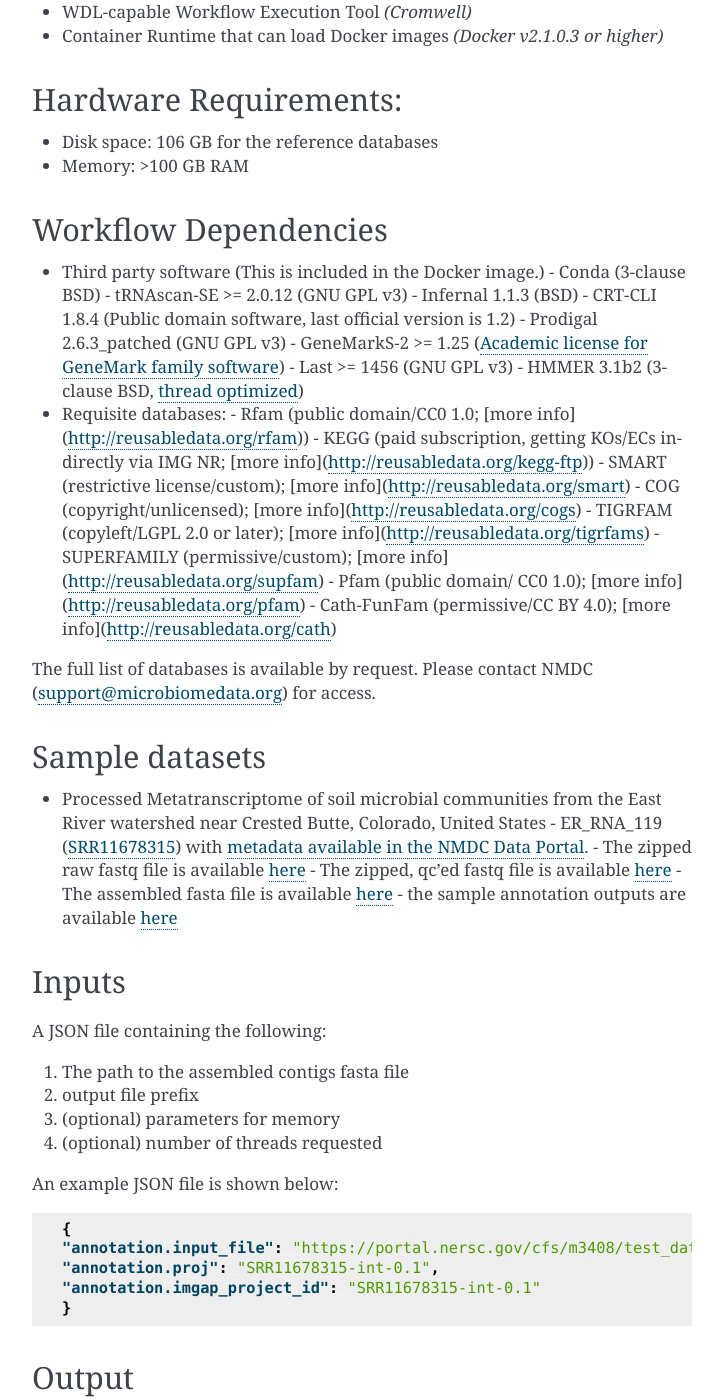
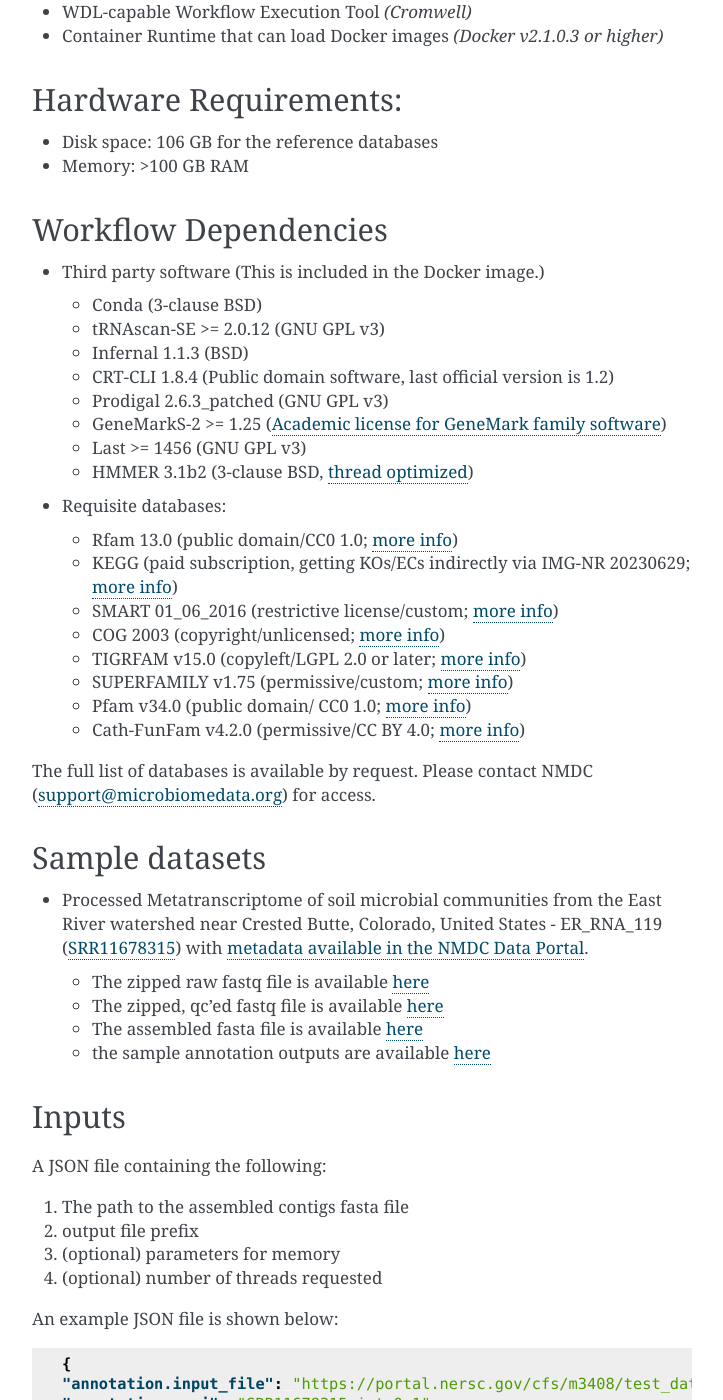
Before and after one commit to microbiomedata/mg_annotation, a Sphinx documentation site: the page built from docs/index.rst, in a window 1280 px wide and 1400 px high, scrolled down 1127 px. Shown: the whole window, without its empty margins (388-1111 px from the left). Built offline with Sphinx 7.4.7, drawn with Linux system fonts in a browser that asks for light colours; some of the changed text lies outside the part shown.

Commit message:
fix bullets and update databases.

```diff
--- a/docs/index.rst
+++ b/docs/index.rst
@@ -32,6 +32,7 @@ Workflow Dependencies
 ---------------------
 
 - Third party software (This is included in the Docker image.)
+
   - Conda (3-clause BSD)
   - tRNAscan-SE >= 2.0.12 (GNU GPL v3)
   - Infernal 1.1.3 (BSD)
@@ -40,21 +41,25 @@ Workflow Dependencies
   - GeneMarkS-2 >= 1.25 (`Academic license for GeneMark family software <http://topaz.gatech.edu/GeneMark/license_download.cgi>`_)
   - Last >= 1456 (GNU GPL v3)
   - HMMER 3.1b2 (3-clause BSD, `thread optimized <https://github.com/Larofeticus/hpc_hmmsearch>`_)
+
 - Requisite databases:
-  - Rfam (public domain/CC0 1.0; [more info](http://reusabledata.org/rfam))
-  - KEGG (paid subscription, getting KOs/ECs indirectly via IMG NR; [more info](http://reusabledata.org/kegg-ftp))
-  - SMART (restrictive license/custom); [more info](http://reusabledata.org/smart)
-  - COG (copyright/unlicensed); [more info](http://reusabledata.org/cogs)
-  - TIGRFAM (copyleft/LGPL 2.0 or later); [more info](http://reusabledata.org/tigrfams)
-  - SUPERFAMILY (permissive/custom); [more info](http://reusabledata.org/supfam)
-  - Pfam (public domain/ CC0 1.0); [more info](http://reusabledata.org/pfam)
-  - Cath-FunFam (permissive/CC BY 4.0); [more info](http://reusabledata.org/cath)
+
+  - Rfam 13.0 (public domain/CC0 1.0; `more info <http://reusabledata.org/rfam>`_)
+  - KEGG (paid subscription, getting KOs/ECs indirectly via IMG-NR 20230629; `more info <http://reusabledata.org/kegg-ftp>`_)
+  - SMART 01_06_2016 (restrictive license/custom; `more info <http://reusabledata.org/smart>`_)
+  - COG 2003 (copyright/unlicensed; `more info <http://reusabledata.org/cogs>`_)
+  - TIGRFAM v15.0 (copyleft/LGPL 2.0 or later; `more info <http://reusabledata.org/tigrfams>`_)
+  - SUPERFAMILY v1.75 (permissive/custom; `more info <http://reusabledata.org/supfam>`_)
+  - Pfam v34.0 (public domain/ CC0 1.0; `more info <http://reusabledata.org/pfam>`_)
+  - Cath-FunFam v4.2.0 (permissive/CC BY 4.0; `more info <http://reusabledata.org/cath>`_)
+
 The full list of databases is available by request. Please contact NMDC (support@microbiomedata.org) for access.
 
 
 Sample datasets
 ---------------
 - Processed Metatranscriptome of soil microbial communities from the East River watershed near Crested Butte, Colorado, United States - ER_RNA_119 (`SRR11678315 <https://www.ncbi.nlm.nih.gov/sra/SRX8239222>`_) with `metadata available in the NMDC Data Portal <https://data.microbiomedata.org/details/study/nmdc:sty-11-dcqce727>`_.
+
   - The zipped raw fastq file is available `here <https://portal.nersc.gov/project/m3408//test_data/metaT/SRR11678315.fastq.gz>`_
   - The zipped, qc'ed fastq file is available `here <https://portal.nersc.gov/cfs/m3408/test_data/metaT/SRR11678315/readsqc_output/SRR11678315-int-0.1_filtered.fastq.gz>`_
   - The assembled fasta file is available `here <https://portal.nersc.gov/cfs/m3408/test_data/metaT/SRR11678315/assembly_output/SRR11678315-int-0.1_contigs.fna>`_
```
Also changed, not shown: other parts of docs/index.rst (+1 -1 lines), README.md (+1 -1 lines).
